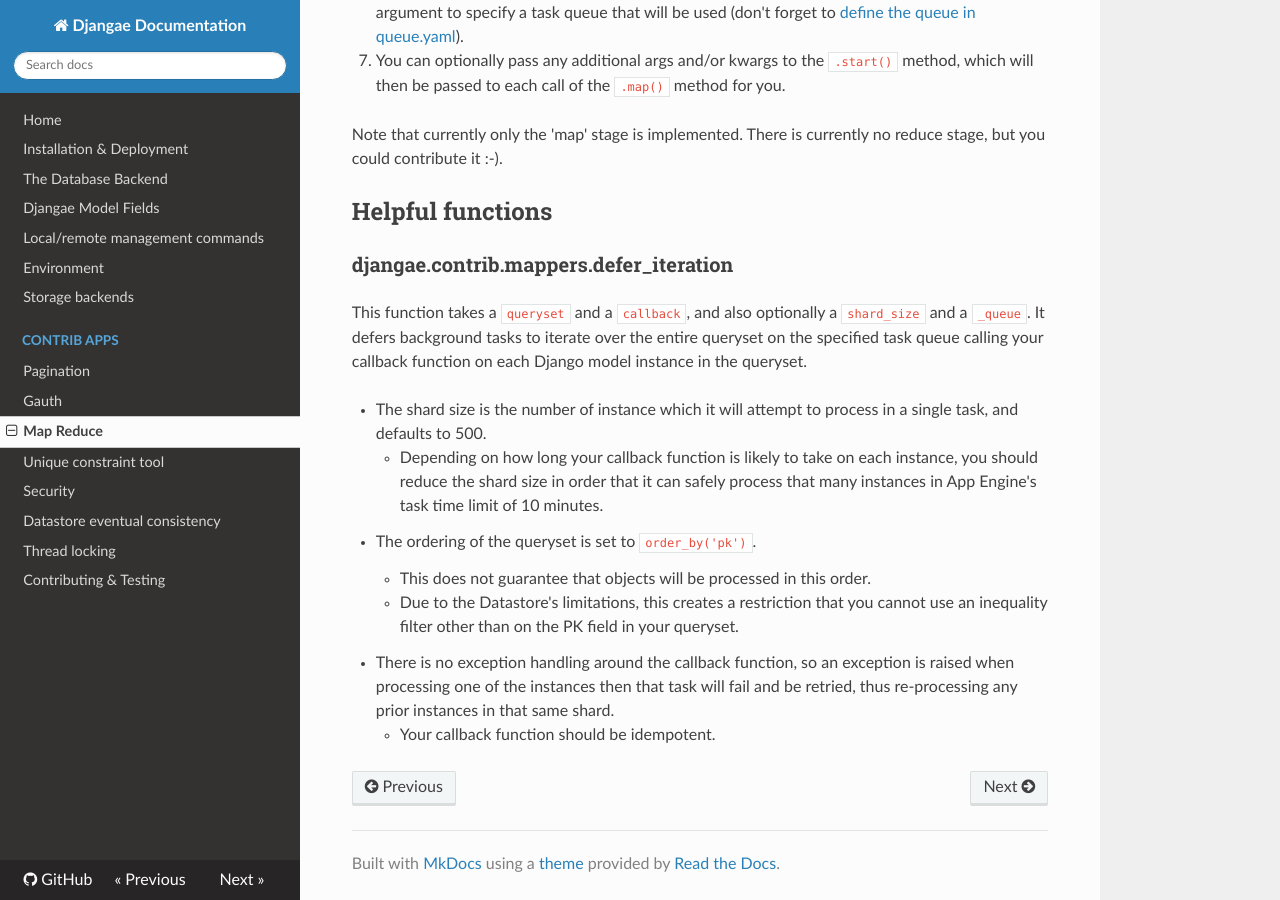
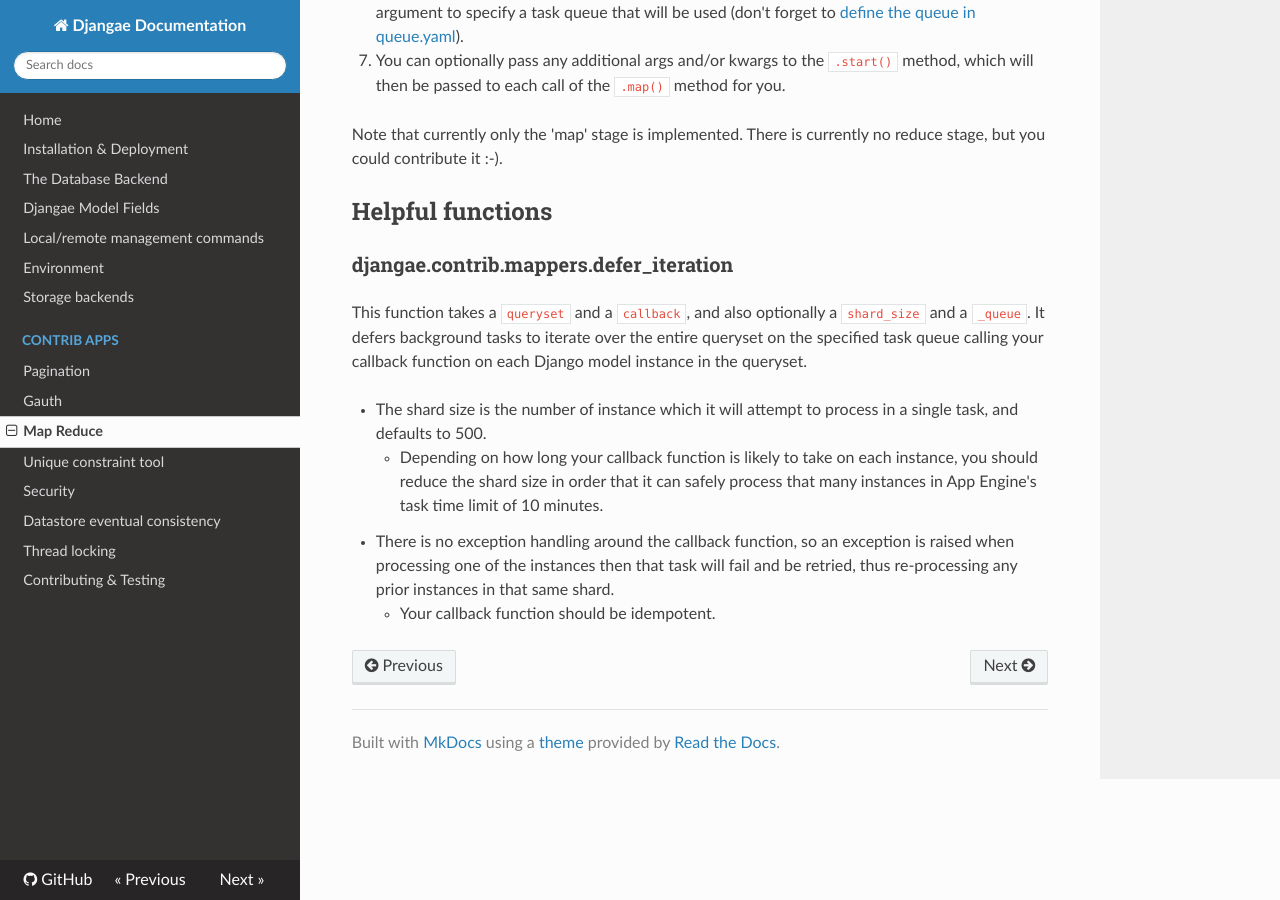
Before and after one commit to wittfabian/djangae, an MkDocs documentation site: the page built from docs/mappers.md, in a window 1280 px wide and 900 px high, scrolled down 520 px. Built offline with MkDocs 1.6.1, drawn with Linux system fonts in a browser that asks for light colours; nearby versions of some CDN libraries; old or Windows-style settings are respelled for this version of MkDocs.

```diff
--- a/docs/mappers.md
+++ b/docs/mappers.md
@@ -24,8 +24,5 @@ callback function on each Django model instance in the queryset.
 
 * The shard size is the number of instance which it will attempt to process in a single task, and defaults to 500.
     * Depending on how long your callback function is likely to take on each instance, you should reduce the shard size in order that it can safely process that many instances in App Engine's task time limit of 10 minutes.
-* The ordering of the queryset is set to `order_by('pk')`.
-    * This does not guarantee that objects will be processed in this order.
-    * Due to the Datastore's limitations, this creates a restriction that you cannot use an inequality filter other than on the PK field in your queryset.
 * There is no exception handling around the callback function, so an exception is raised when processing one of the instances then that task will fail and be retried, thus re-processing any prior instances in that same shard.
     * Your callback function should be idempotent.
```
Also changed, not shown: CHANGELOG.md (+2 -0 lines).
